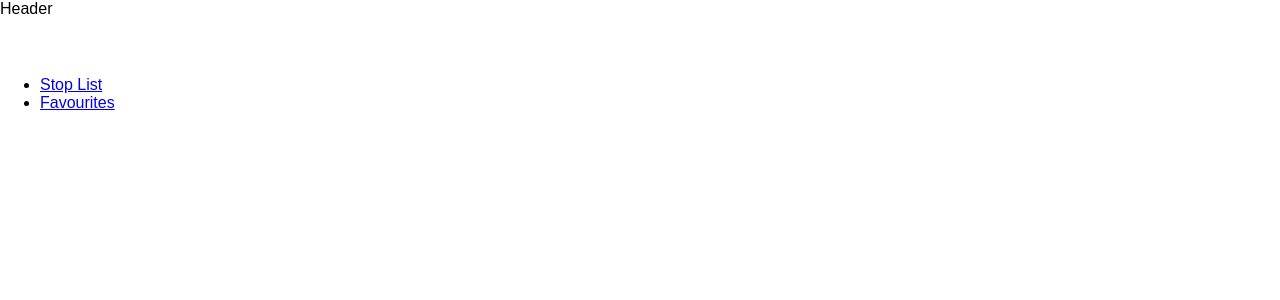
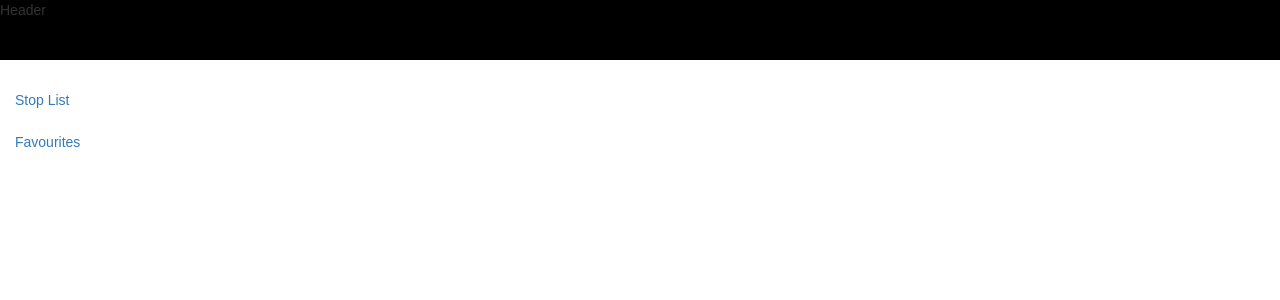
Before and after one commit to rodu/dublin-probus, a React (Create React App) app: page / in a window 1280 px wide. Shown: the top 300 px of the page. Built offline with nearby package versions, Linux system fonts and the light colour scheme.

Commit message:
Adds bootatrap and some styling
Adds active class on currently selected route item.

```diff
--- a/package.json
+++ b/package.json
@@ -3,7 +3,9 @@
   "version": "0.1.0",
   "private": true,
   "dependencies": {
+    "bootstrap": "^3.3.7",
     "react": "^16.2.0",
+    "react-bootstrap": "^0.31.5",
     "react-dom": "^16.2.0",
     "react-router-dom": "^4.2.2",
     "react-scripts": "1.0.17"
--- a/src/App.css
+++ b/src/App.css
@@ -1,14 +1,17 @@
-.container {
+.grid-container {
   display: grid;
-  grid-template-columns: 120px 10px auto;
+  grid-template-columns: 120px auto;
   grid-template-rows: 60px auto;
+  grid-column-gap: 20px;
+  grid-row-gap: 20px;
   grid-template-areas:
-    "header header header"
-    "sidebar . dashboard";
+    "header header"
+    "sidebar dashboard";
 }
 
 .header {
   grid-area: header;
+  background-color: #000;
 }
 
 .sidebar {
--- a/src/App.js
+++ b/src/App.js
@@ -19,7 +19,7 @@ class App extends Component {
   render() {
     return (
       <Router>
-        <div className="container">
+        <div className="grid-container">
           <Header />
           <Sidebar />
           <Dashboard />
--- a/src/components/Sidebar.js
+++ b/src/components/Sidebar.js
@@ -1,9 +1,11 @@
-import React from 'react';
+import React, { Component } from 'react';
 import { Link } from 'react-router-dom';
 
 function TabItem({ name, value }) {
+  const isActive = window.location.pathname.match(new RegExp(name));
+
   return (
-    <li>
+    <li className={isActive ? 'active' : ''}>
       <Link to={`/${name}`}>{value}</Link>
     </li>
   );
@@ -12,7 +14,7 @@ function TabItem({ name, value }) {
 export function Sidebar() {
   return (
     <div className="sidebar">
-      <ul>
+      <ul className="nav nav-pills nav-stacked">
         <TabItem
           value="Stop List"
           name="stop-list"></TabItem>
--- a/src/index.js
+++ b/src/index.js
@@ -1,6 +1,10 @@
 import React from 'react';
 import ReactDOM from 'react-dom';
+
+import 'bootstrap/dist/css/bootstrap.css';
+import 'bootstrap/dist/css/bootstrap-theme.css';
 import './index.css';
+
 import App from './App';
 import registerServiceWorker from './registerServiceWorker';
 
```
